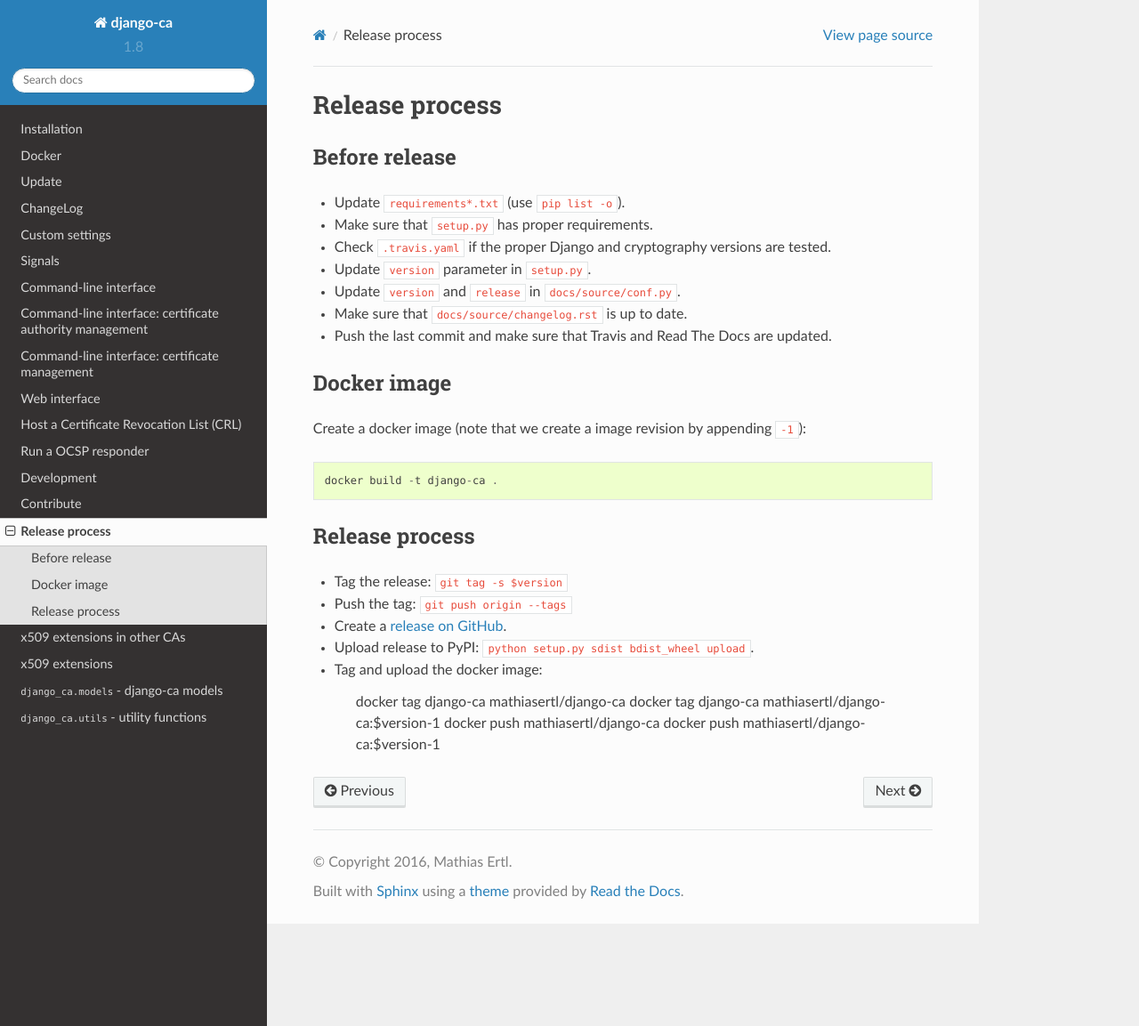
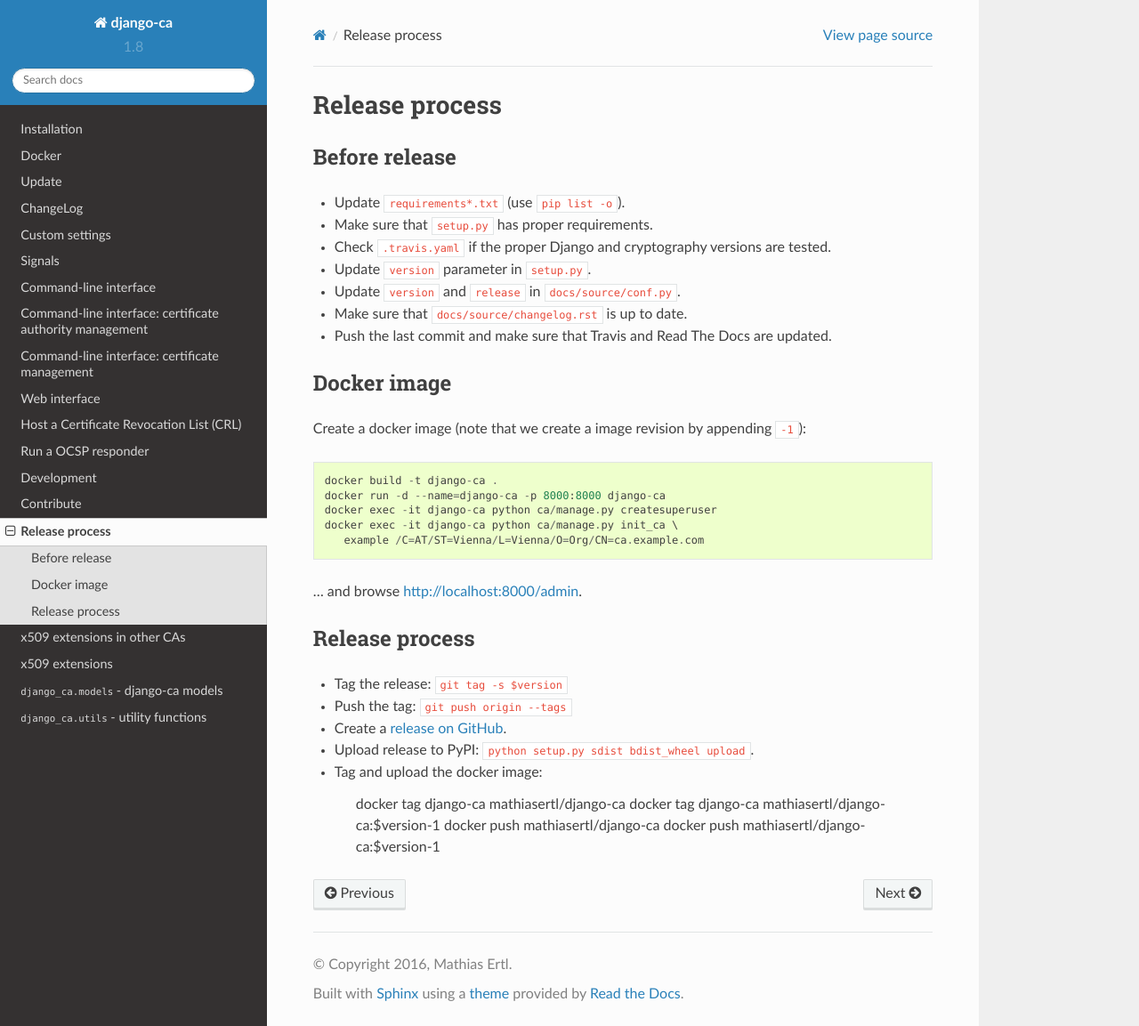
Before and after one commit to mathiasertl/django-ca, a Sphinx documentation site: the page built from docs/source/release.rst, in a window 1280 px wide and 1153 px high. Shown: the whole window at 89% size. Built offline with Sphinx 7.4.7 and the Read the Docs theme 2.0.0, drawn with Linux system fonts in a browser that asks for light colours.

Commit message:
update how to test the docker image

```diff
--- a/docs/source/release.rst
+++ b/docs/source/release.rst
@@ -21,6 +21,12 @@
 Create a docker image (note that we create a image revision by appending ``-1``)::
 
    docker build -t django-ca .
+   docker run -d --name=django-ca -p 8000:8000 django-ca
+   docker exec -it django-ca python ca/manage.py createsuperuser
+   docker exec -it django-ca python ca/manage.py init_ca \
+      example /C=AT/ST=Vienna/L=Vienna/O=Org/CN=ca.example.com
+
+... and browse http://localhost:8000/admin.
 
 ***************
 Release process
```
